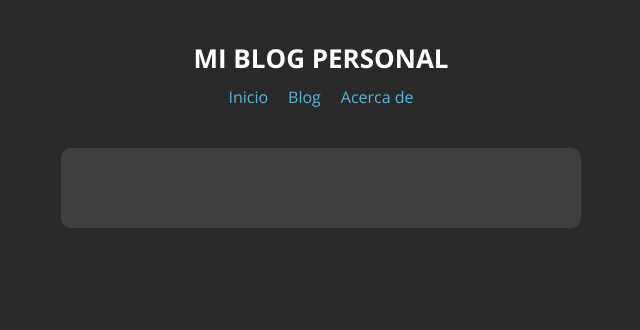
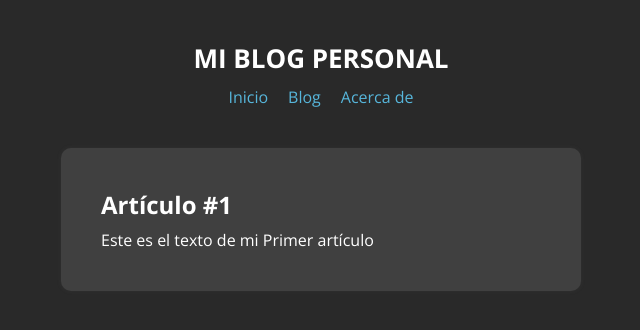
Before and after one commit to SebaGNH/Blog-React-Router-v6, a React (Create React App) app: page /post/1 in a window 1280 px wide. Shown: the top 330 px of the page, without its empty margins (319-959 px from the left). Built offline with nearby package versions, Linux system fonts and the light colour scheme.

Commit message:
se creó componente Post que recibe los datos de dataPost, estos son recibidos por parametros

```diff
--- a/public/index.html
+++ b/public/index.html
@@ -10,34 +10,13 @@
       content="Web site created using create-react-app"
     />
     <link rel="apple-touch-icon" href="%PUBLIC_URL%/logo192.png" />
-    <!--
-      manifest.json provides metadata used when your web app is installed on a
-      user's mobile device or desktop. See https://developers.google.com/web/fundamentals/web-app-manifest/
-    -->
+
     <link rel="manifest" href="%PUBLIC_URL%/manifest.json" />
-    <!--
-      Notice the use of %PUBLIC_URL% in the tags above.
-      It will be replaced with the URL of the `public` folder during the build.
-      Only files inside the `public` folder can be referenced from the HTML.
 
-      Unlike "/favicon.ico" or "favicon.ico", "%PUBLIC_URL%/favicon.ico" will
-      work correctly both with client-side routing and a non-root public URL.
-      Learn how to configure a non-root public URL by running `npm run build`.
-    -->
-    <title>React App</title>
+    <title>React Router Dom</title>
   </head>
   <body>
     <noscript>You need to enable JavaScript to run this app.</noscript>
     <div id="root"></div>
-    <!--
-      This HTML file is a template.
-      If you open it directly in the browser, you will see an empty page.
-
-      You can add webfonts, meta tags, or analytics to this file.
-      The build step will place the bundled scripts into the <body> tag.
-
-      To begin the development, run `npm start` or `yarn start`.
-      To create a production bundle, use `npm run build` or `yarn build`.
-    -->
   </body>
 </html>
--- a/src/App.js
+++ b/src/App.js
@@ -4,6 +4,7 @@ import styled from 'styled-components';
 import Inicio from './components/Inicio';
 import Blog from './components/Blog';
 import AcercaDe from './components/AcercaDe';
+import Post from './components/Post';
 
 function App() {
   return (
@@ -20,7 +21,7 @@ function App() {
         <Routes>
           <Route path="/" element={<Inicio />} exact={true} />
           <Route path="/blog" element={<Blog />} />
-          <Route path="/post" element={<Blog />} />
+          <Route path="/post/:id" element={<Post />} />
           <Route path="/acerca-de" element={<AcercaDe />} />
         </Routes>
       </Main>
--- a/src/components/Blog.js
+++ b/src/components/Blog.js
@@ -11,7 +11,7 @@ const Blog = () => {
           <ul>
             {dataPosts.map( (post) => (
               <li key={post.id}>
-                <Link to={`post/${post.id}`} > {post.titulo} </Link>
+                <Link to={`/post/${post.id}`} > {post.titulo}</Link>
               </li>
             ))}
           </ul>
--- a/src/components/Post.js
+++ b/src/components/Post.js
@@ -1,9 +1,20 @@
 import React from 'react';
+import dataPosts from '../data/dataPosts';
+import { useParams, Navigate } from 'react-router-dom';
 
 const Post = () => {
+
+  const {id} = useParams();
   return (
     <>
-
+    {dataPosts[id - 1]?
+      <div>
+        <h2>{dataPosts[id - 1].titulo}</h2>
+        <p>{dataPosts[id - 1].descripcion}</p>
+      </div>
+    :
+    <Navigate to='/' />
+    }
     </>
   );
 }
--- a/src/data/dataPosts.js
+++ b/src/data/dataPosts.js
@@ -2,17 +2,17 @@ const dataPosts = [
     {
     id: 1,
     titulo: "Artículo #1",
-    texto: "Este es el texto de mi Primer artículo"
+    descripcion: "Este es el texto de mi Primer artículo"
     },
     {
     id: 2,
     titulo: "Artículo #2",
-    texto: "Este es el texto de mi Segundo artículo"
+    descripcion: "Este es el texto de mi Segundo artículo"
     },
     {
     id: 3,
     titulo: "Artículo #3",
-    texto: "Este es el texto de mi Tercer artículo"
+    descripcion: "Este es el texto de mi Tercer artículo"
     }
 ];
 
```
Also changed, not shown: 1 other file (tests, documents, lock files or other folders).
